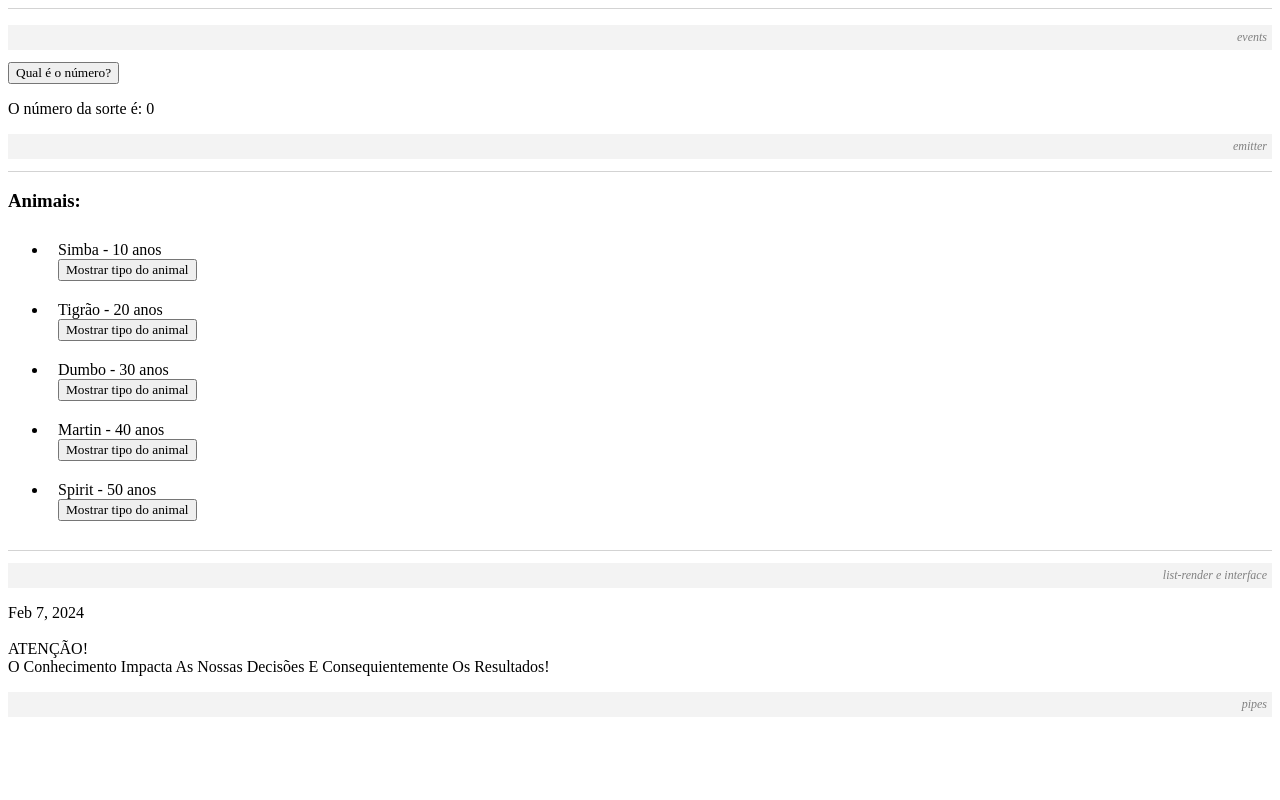
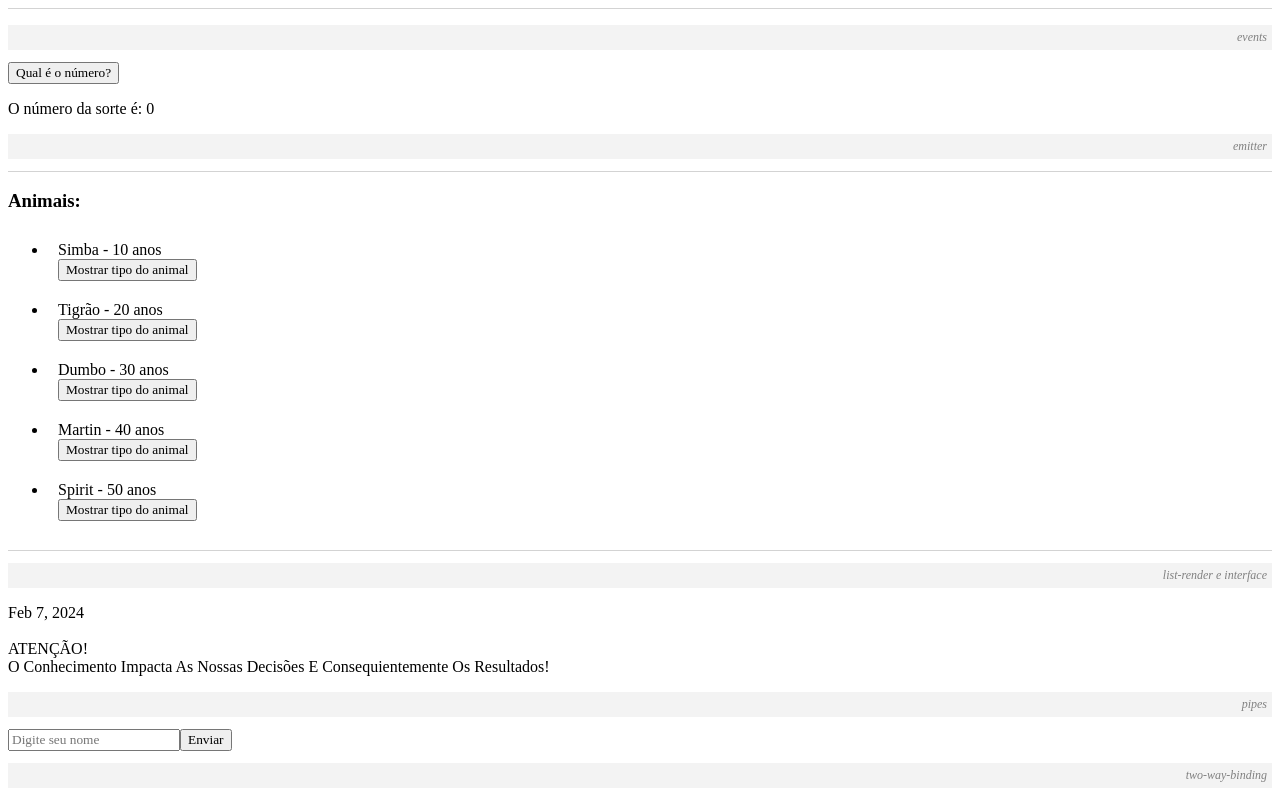
Before and after one commit to LauraaPaiva/hello, an Angular app: page / in a window 1280 px wide. Shown: the part 849-1649 px from the top of the page. Before the commit the page ends 1578 px from the top, so only its background shows below. Built offline with nearby package versions, Linux system fonts and the light colour scheme.

Commit message:
Campo de formulário

```diff
--- a/src/app/app.component.html
+++ b/src/app/app.component.html
@@ -9,3 +9,4 @@
 <app-emitter></app-emitter>
 <app-list-render></app-list-render>
 <app-pipes></app-pipes>
+<app-two-way-binding></app-two-way-binding>
--- a/src/app/app.component.ts
+++ b/src/app/app.component.ts
@@ -9,6 +9,7 @@ import { EventsComponent } from './components/events/events.component';
 import { EmitterComponent } from './components/emitter/emitter.component';
 import { ListRenderComponent } from './components/list-render/list-render.component';
 import { PipesComponent } from './components/pipes/pipes.component';
+import { TwoWayBindingComponent } from './components/two-way-binding/two-way-binding.component';
 
 @Component({
   selector: 'app-root',
@@ -26,6 +27,7 @@ import { PipesComponent } from './components/pipes/pipes.component';
     EmitterComponent,
     ListRenderComponent,
     PipesComponent,
+    TwoWayBindingComponent,
   ],
 })
 export class AppComponent {
--- /dev/null
+++ b/src/app/components/two-way-binding/two-way-binding.component.html
@@ -0,0 +1,12 @@
+<form>
+  <input
+    type="text"
+    [(ngModel)]="name"
+    name="name"
+    placeholder="Digite seu nome"
+  />
+  <input type="submit" value="Enviar" />
+</form>
+{{ name }}
+
+<p class="aula">two-way-binding</p>
--- /dev/null
+++ b/src/app/components/two-way-binding/two-way-binding.component.ts
@@ -0,0 +1,13 @@
+import { Component } from '@angular/core';
+import { FormsModule } from '@angular/forms';
+
+@Component({
+  selector: 'app-two-way-binding',
+  standalone: true,
+  imports: [FormsModule],
+  templateUrl: './two-way-binding.component.html',
+  styleUrl: './two-way-binding.component.css',
+})
+export class TwoWayBindingComponent {
+  name: string = '';
+}
```
Also changed, not shown: src/app/components/two-way-binding/two-way-binding.component.css (added), 1 other file (tests, documents, lock files or other folders).
